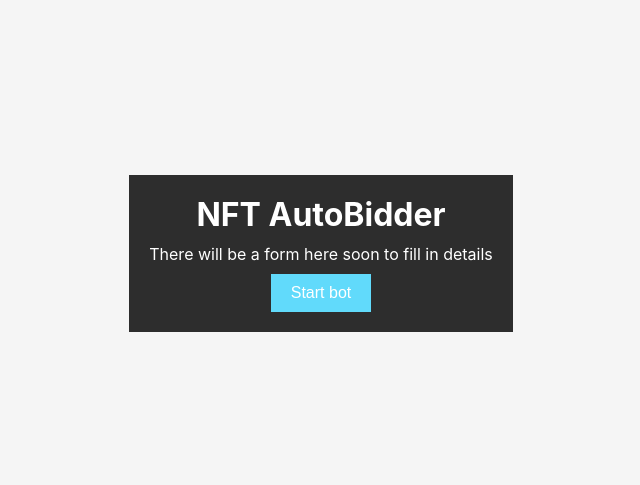
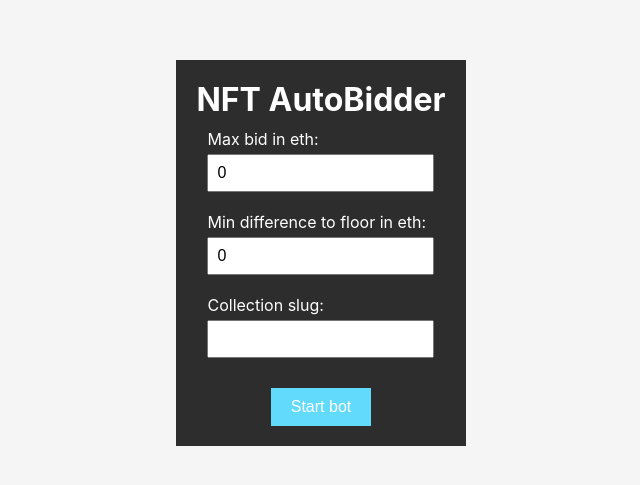
Before and after one commit to KristofferGW/nft-autobidder, a React (Create React App) app in the folder frontend/: page / in a window 1280 px wide. Shown: the part 147-632 px from the top of the page, without its empty margins (319-959 px from the left). Built offline with nearby package versions, Linux system fonts and the light colour scheme.

Commit message:
Bid params taken from form in frontend

```diff
--- a/frontend/src/App.js
+++ b/frontend/src/App.js
@@ -1,23 +1,14 @@
 import React from 'react';
 import styled from 'styled-components';
+import BotForm from './components/BotForm';
 
 function App() {
-  const startBot = async () => {
-    try {
-      const response = await fetch('http://localhost:3000/combined-data?maxBid=5000000000000000&minDifference=1&collectionSlug=official-skulourful');
-      const data = await response.text();
-      console.log(data);
-    } catch (error) {
-      console.error('Error starting bot', error);
-    }
-  };
 
   return (
     <AppContainer>
       <Header>
         <Title>NFT AutoBidder</Title>
-        <Description>There will be a form here soon to fill in details</Description>
-        <ActionButton onClick={startBot}>Start bot</ActionButton>
+        <BotForm />
       </Header>
     </AppContainer>
   );
@@ -43,22 +34,5 @@ const Title = styled.h1`
   margin: 0;
 `;
 
-const Description = styled.p`
-  margin: 10px 0;
-`;
-
-const ActionButton = styled.button`
-  background-color: #61dafb;
-  color: white;
-  padding: 10px 20px;
-  border: none;
-  cursor: pointer;
-  font-size: 16px;
-
-  &:hover {
-    background-color: #4fa3d1;
-  }
-`;
-
 
 export default App;
--- /dev/null
+++ b/frontend/src/components/BotForm.js
@@ -0,0 +1,88 @@
+import React, { useState } from 'react';
+import styled from 'styled-components';
+
+const BotForm = () => {
+  const [maxBid, setMaxBid] = useState(0);
+  const [minDifference, setMinDifference] = useState(0);
+  const [collectionSlug, setCollectionSlug] = useState('');
+
+  const startBot = async (maxBidWei, minDifferenceWei, collectionSlug) => {
+    try {
+      const apiUrl = `http://localhost:3000/combined-data?maxBid=${maxBidWei}&minDifference=${minDifferenceWei}&collectionSlug=${collectionSlug}`;
+      const response = await fetch(apiUrl);
+      const data = await response.text();
+      console.log(data);
+    } catch (error) {
+      console.error('Error starting bot', error);
+    }
+  };
+
+
+  const handleStartBot = () => {
+    const maxBidWei = parseFloat(maxBid) * 1e18;
+    const minDifferenceWei = parseFloat(minDifference) * 1e18;
+
+    startBot(maxBidWei, minDifferenceWei, collectionSlug);
+  };
+
+  return (
+    <FormContainer>
+      <InputLabel>
+        Max bid in eth:
+        <InputField type="text" value={maxBid} onChange={(e) => setMaxBid(e.target.value)} />
+      </InputLabel>
+      <InputLabel>
+        Min difference to floor in eth:
+        <InputField
+          type="text"
+          value={minDifference}
+          onChange={(e) => setMinDifference(e.target.value)}
+        />
+      </InputLabel>
+      <InputLabel>
+        Collection slug:
+        <InputField
+          type="text"
+          value={collectionSlug}
+          onChange={(e) => setCollectionSlug(e.target.value)}
+        />
+      </InputLabel>
+      <StartButton onClick={handleStartBot}>Start bot</StartButton>
+    </FormContainer>
+  );
+};
+
+const FormContainer = styled.div`
+  display: flex;
+  flex-direction: column;
+  align-items: center;
+`;
+
+const InputLabel = styled.label`
+  margin: 10px 0;
+  display: flex;
+  flex-direction: column;
+  text-align: left;
+`;
+
+const InputField = styled.input`
+  margin-top: 5px;
+  padding: 8px;
+  font-size: 16px;
+`;
+
+const StartButton = styled.button`
+  background-color: #61dafb;
+  color: white;
+  padding: 10px 20px;
+  margin-top: 20px;
+  border: none;
+  cursor: pointer;
+  font-size: 16px;
+
+  &:hover {
+    background-color: #4fa3d1;
+  }
+`;
+
+export default BotForm;
```
Also changed, not shown: frontend/src/components/CreateBiddingWallet.jsx (deleted, +0 -25 lines), frontend/src/components/OfferForm.jsx (deleted, +0 -56 lines).
